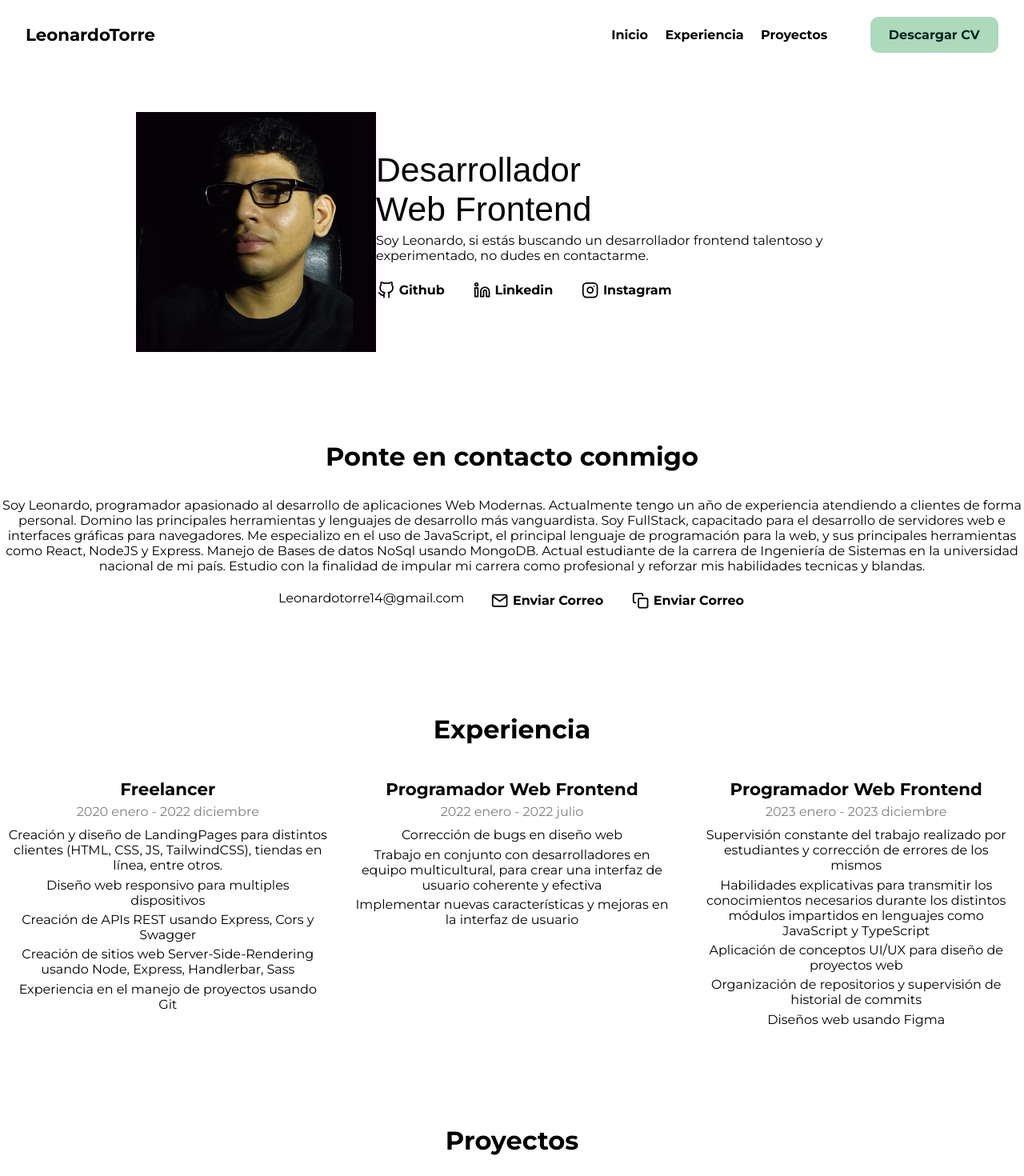
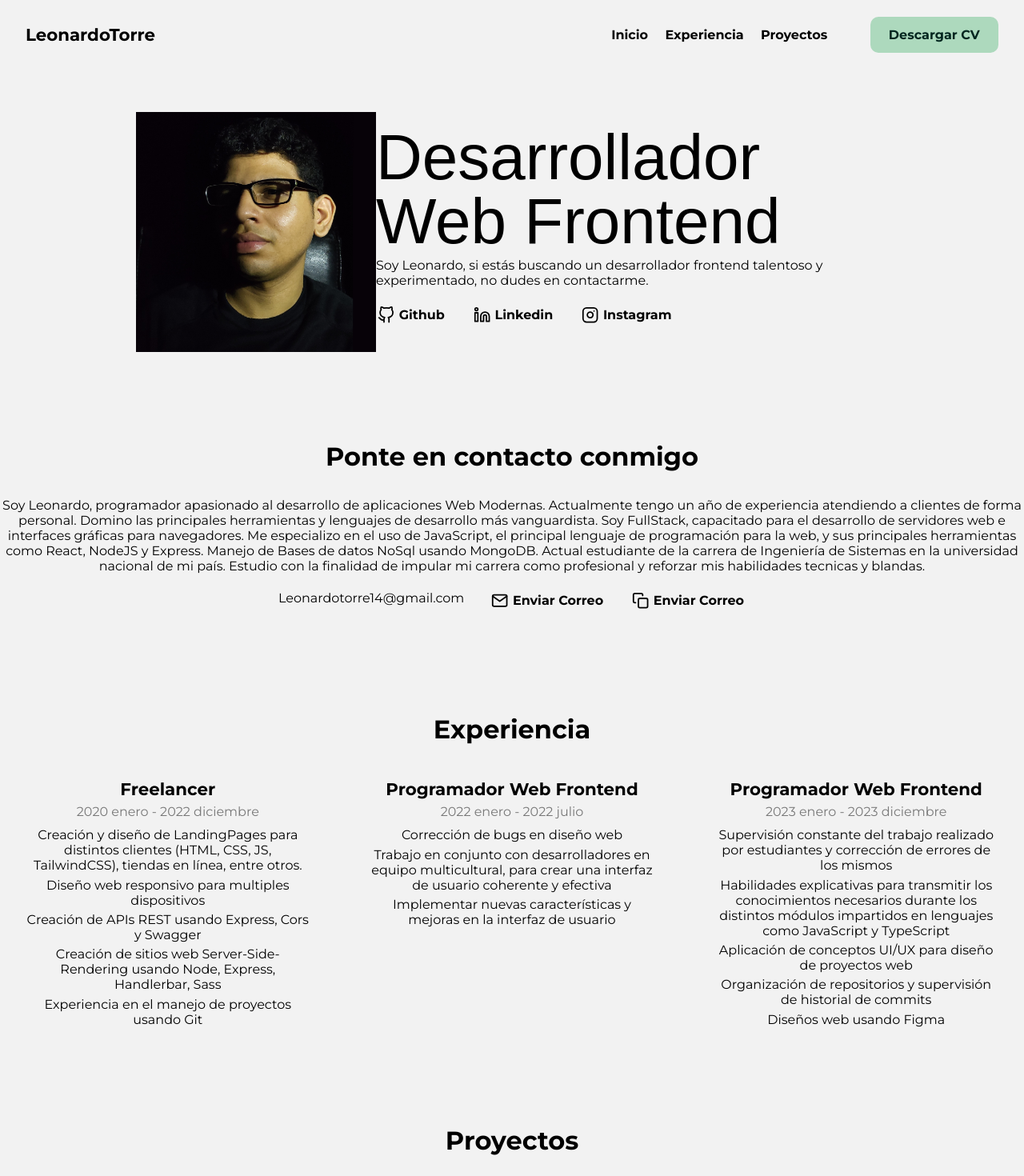
Before and after one commit to leonardotorre18/portfolio, a React (Vite) app: page / in a window 1280 px wide. Shown: the top 1470 px of the page at 80% size. Built offline with nearby package versions, Linux system fonts and the light colour scheme; a web font is replaced by a local one.

Commit message:
Modificated Styles in CardExperience component

```diff
--- a/src/components/Cards/CardExperience/CardExperience.scss
+++ b/src/components/Cards/CardExperience/CardExperience.scss
@@ -1,6 +1,6 @@
 .card-experience {
   font-size: 12pt;
-  padding: 8pt;
+  padding: 8pt 24pt;
   &__date {
     opacity: .5;
     display: block;
--- a/src/components/Titles/H1/H1.scss
+++ b/src/components/Titles/H1/H1.scss
@@ -1,4 +1,5 @@
 .h1 {
-  font-size: 32pt;
+  font-size: 60pt;
+  line-height: 60pt;
   font-family: 'Montserrat Subrayada', sans-serif;
 }
--- a/src/index.scss
+++ b/src/index.scss
@@ -1,3 +1,5 @@
+@use './styles/variables.scss' as vars;
+
 *, *::before, *::after {
   margin: 0;
   padding: 0;
@@ -8,6 +10,10 @@
   text-decoration: none;
   border: none;
   list-style: none;
+}
+
+body {
+  background-color: vars.$color-white;
 }
 
 h1, h2, h3, h4, h5, h6,
```
